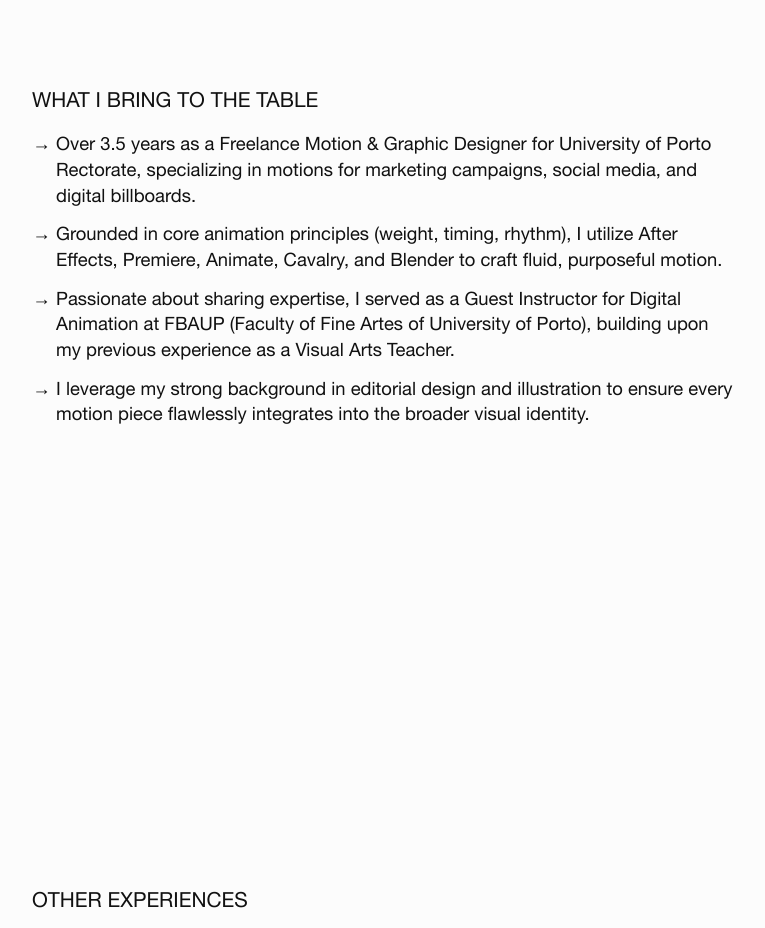
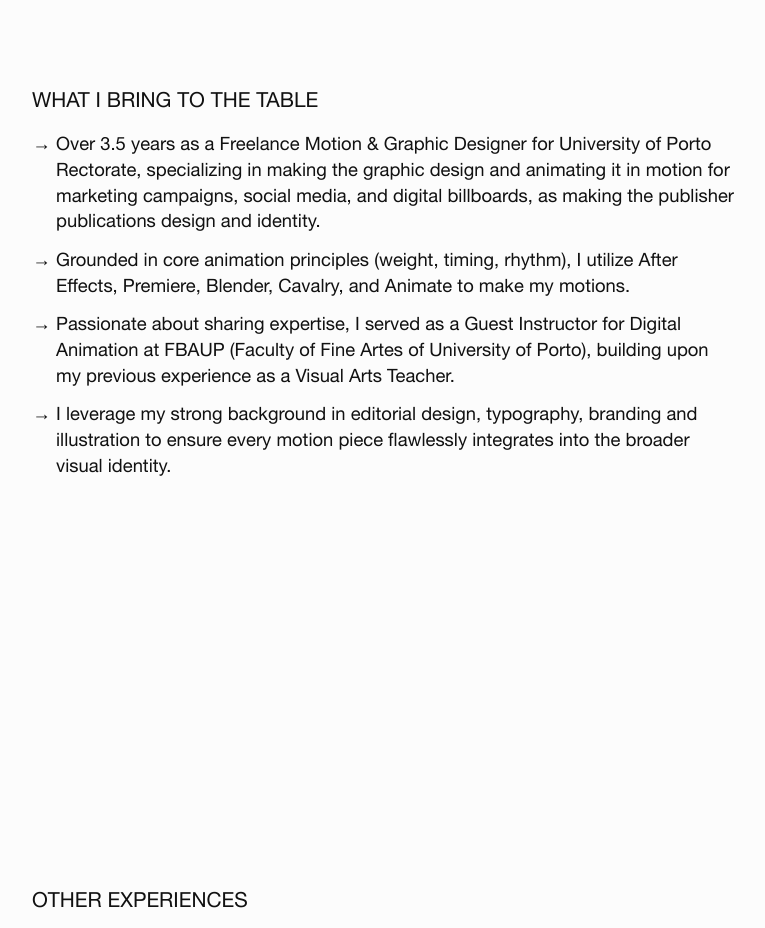
Before and after one commit to joaojaneir0/joaojaneir0.github.io, a plain HTML site: page about.html in a window 1280 px wide. Shown: the part 920-1848 px from the top of the page, without its empty margins (64-829 px from the left). Drawn offline with Linux system fonts and the light colour scheme.

Commit message:
Update about.html

```diff
--- a/about.html
+++ b/about.html
@@ -39,10 +39,10 @@
         <div class="about-layer">
             <h3>What I Bring to the Table</h3>
             <ul>
-                <li> Over 3.5 years as a Freelance Motion & Graphic Designer for University of Porto Rectorate, specializing in motions for marketing campaigns, social media, and digital billboards.</li>
-                <li> Grounded in core animation principles (weight, timing, rhythm), I utilize After Effects, Premiere, Animate, Cavalry, and Blender to craft fluid, purposeful motion.</li>
+                <li> Over 3.5 years as a Freelance Motion & Graphic Designer for University of Porto Rectorate, specializing in making the graphic design and animating it in motion for marketing campaigns, social media, and digital billboards, as making the publisher publications design and identity.</li>
+                <li> Grounded in core animation principles (weight, timing, rhythm), I utilize After Effects, Premiere, Blender, Cavalry, and Animate to make my motions.</li>
                 <li> Passionate about sharing expertise, I served as a Guest Instructor for Digital Animation at FBAUP (Faculty of Fine Artes of University of Porto), building upon my previous experience as a Visual Arts Teacher.</li>
-                <li> I leverage my strong background in editorial design and illustration to ensure every motion piece flawlessly integrates into the broader visual identity.</li>
+                <li> I leverage my strong background in editorial design, typography, branding and illustration to ensure every motion piece flawlessly integrates into the broader visual identity.</li>
             </ul>
         </div>
 
```
